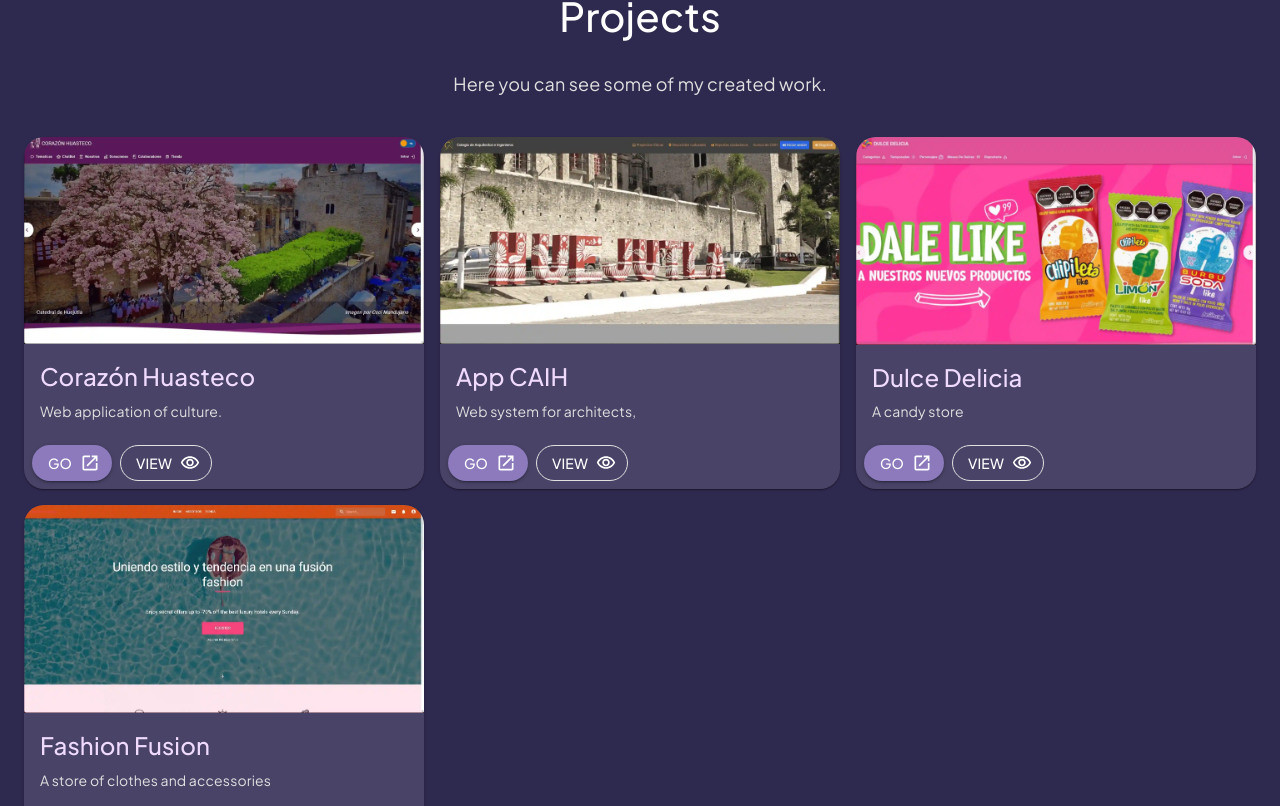
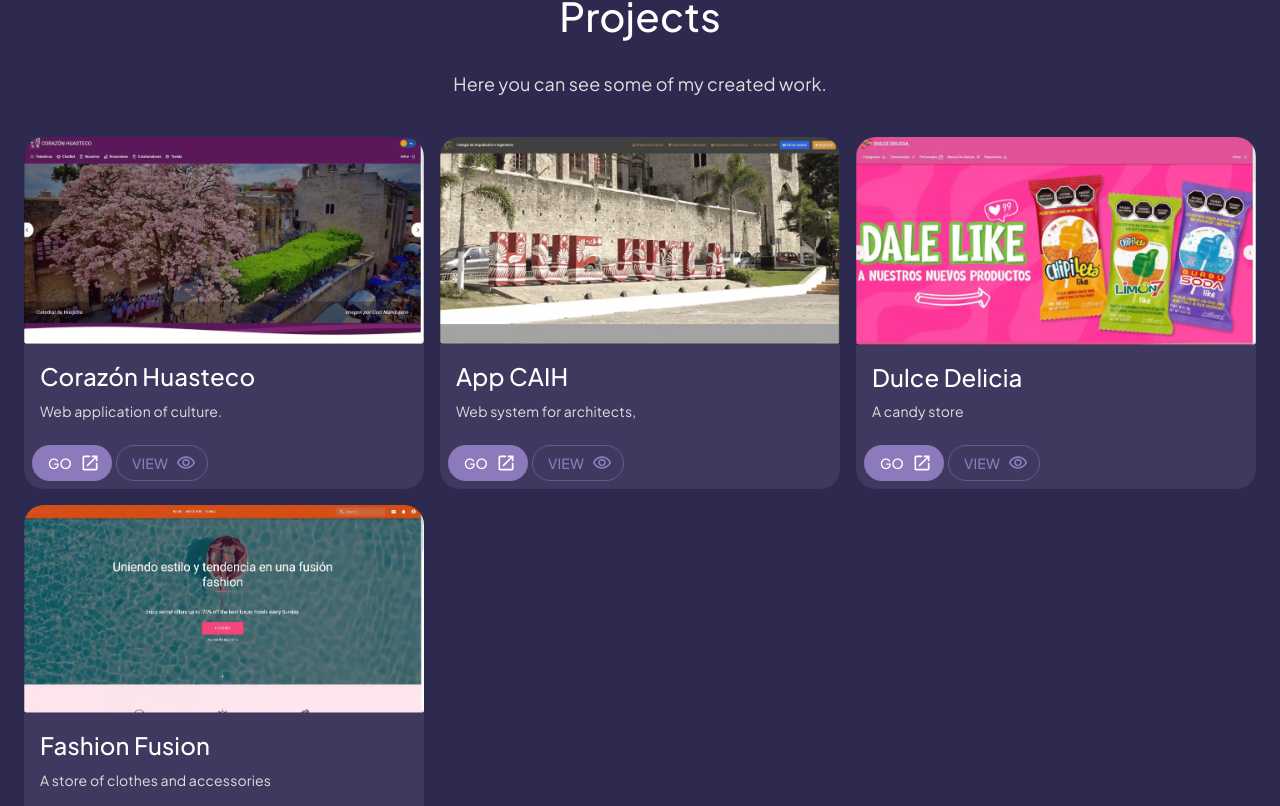
Before and after one commit to Elder-Meyer/personal-portfolio, a React (Vite) app: page /home in a window 1280 px wide. Shown: the part 814-1620 px from the top of the page. Built offline with nearby package versions, Linux system fonts and the light colour scheme.

Commit message:
2.5.02 Fix Current Version Card by MUI

```diff
--- a/src/views/home/Projects/webProjects/Web.jsx
+++ b/src/views/home/Projects/webProjects/Web.jsx
@@ -1,4 +1,4 @@
-import { Button, Card, CardActionArea, CardActions, CardContent, CardMedia, Grid, Slide, Typography } from '@mui/material'
+import { Button, Card, CardActionArea, CardActions, CardContent, Stack, CardMedia, Grid, Slide, Typography } from '@mui/material'
 import React, { forwardRef, useState } from 'react'
 import { Link } from 'react-router-dom';
 import FullScreenDialog from '../../../../components/items/FullScreenDialog';
@@ -39,6 +39,7 @@ export const Web = () => {
           return (
             <Grid item xs={12} sm={12} md={6} lg={4} xl={3} key={index}>
               <Card
+                elevation={0}
                 sx={{
                   maxWidth: "100%",
                   transition: "0.2s",
@@ -65,7 +66,6 @@ export const Web = () => {
                       gutterBottom
                       variant="h5"
                       component="div"
-                      color="primary.light"
                       fontWeight={500}
                     >
                       {project.title}
@@ -77,9 +77,8 @@ export const Web = () => {
                 </CardActionArea>
 
                 <CardActions>
+                  <Stack direction="row" spacing={0.5}>
                     <Button
-                    size="medium"
-                    color="primary"
                       variant="contained"
                       sx={{
                         borderRadius: 5,
@@ -94,26 +93,20 @@ export const Web = () => {
                           '50%': { transform: "scale(1.2)", transformOrigin: "left bottom" },
                           '100%': { transform: "scale(1)", transformOrigin: "left bottom" }
                         }
-
                       }}
                       component={Link}
                       target="_blank"
                       to={project.toURL}
                       endIcon={<OpenInNewOutlined/>}
+                      disableElevation
                     >
                       Go
                     </Button>
+
                     <Button
-                    size="medium"
                       variant="outlined"
                       sx={{
                         borderRadius: 5,
-                      color: "text.primary",
-                      borderColor: "text.secondary",
-                      '&:hover': {
-                        color: "primary.light",
-                        borderColor: "primary.light",
-                      },
                         '&:hover svg': {
                           animation: "blink 1.1s /* infinite */"
                         },
@@ -122,7 +115,6 @@ export const Web = () => {
                           '50%': { transform: "scale(0.5)", opacity: 0 },
                           '100%': { transform: "scale(1)", opacity: 1 },
                         }
-
                       }}
                       component={Link}
                       to={`/projects/${project.id}/`}
@@ -130,6 +122,7 @@ export const Web = () => {
                     >
                       View
                     </Button>
+                  </Stack>
                 </CardActions>
               </Card>
             </Grid>
```
Lines whose indentation alone changed are shown as unchanged.
